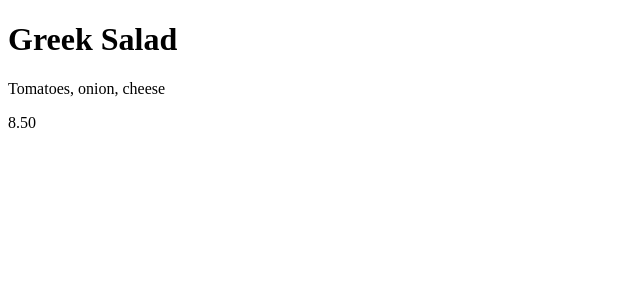
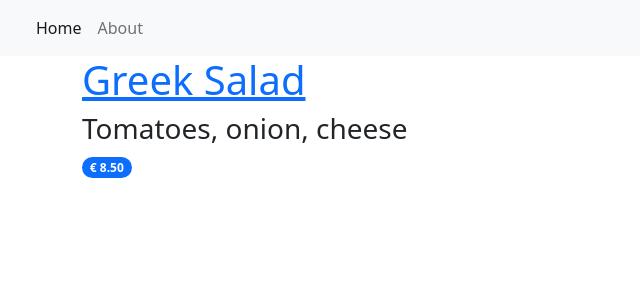
Before and after one commit to rosendomendoza/App18-restaurant-menu, a Django app: page /item/2/ in a window 1280 px wide. Shown: the top 300 px of the page, without its empty margins (0-640 px from the left). Run offline with Django 4.2, Linux system fonts and the light colour scheme; data comes from the database, SQL or seed files in the repository; some libraries are stand-ins or nearby versions.

Commit message:
Day 57: Add a base template and Add style with bootstrap

```diff
--- /dev/null
+++ b/restaurant_menu/templates/base.html
@@ -0,0 +1,38 @@
+<!DOCTYPE html>
+<html lang="en">
+    <head>
+        <meta charset="utf-8">
+        <meta name="viewport" content="width=device-width, initial-scale=1">
+        <link href="https://cdn.jsdelivr.net/npm/bootstrap@5.2.0-beta1/dist/css/bootstrap.min.css" rel="stylesheet" integrity="sha384-0evHe/X+R7YkIZDRvuzKMRqM+OrBnVFBL6DOitfPri4tjfHxaWutUpFmBp4vmVor" crossorigin="anonymous">
+        <title>Menu Products</title>
+    </head>
+    <body>
+        <nav class="navbar navbar-expand-lg bg-light">
+            <div class="container-fluid">
+                    <a class="navbar-brand" href="#"></a>
+
+                    <button class="navbar-toggler" type="button" data-bs-toggle="collapse" data-bs-target="#navbarNav" aria-controls="navbarNav" aria-expanded="false" aria-label="Toggle navigation">
+                         <span class="navbar-toggler-icon"></span>
+                    </button>
+                <div class="collapse navbar-collapse" id="navbarNav">
+                    <ul class="navbar-nav">
+                         <li class="nav-item">
+                            <a class="nav-link active" aria-current="page" href="{% url 'home' %}">Home</a>
+                        </li>
+                        <li class="nav-item">
+                            <a class="nav-link" aria-current="page" href="{% url 'home' %}">About</a>
+                        </li>
+                    </ul>
+                </div>
+            </div>
+        </nav>
+
+        {% block content %}
+        {% endblock content %}
+
+<!-- JavaScript Bundle with Popper -->
+             <script src="https://code.jquery.com/jquery-2.1.3.min.js"></script>
+        <script src="https://cdn.jsdelivr.net/npm/bootstrap@5.2.0-beta1/dist/js/bootstrap.bundle.min.js" integrity="sha384-pprn3073KE6tl6bjs2QrFaJGz5/SUsLqktiwsUTF55Jfv3qYSDhgCecCxMW52nD2" crossorigin="anonymous"></script>
+
+    </body>
+</html>
--- a/restaurant_menu/templates/menu_item_detail.html
+++ b/restaurant_menu/templates/menu_item_detail.html
@@ -1,12 +1,9 @@
-<!DOCTYPE html>
-<html lang="en">
-<head>
-    <meta charset="UTF-8">
-    <title>Title</title>
-</head>
-<body>
-    <h1>{{ object.meal }}</h1>
-    <p>{{ object.description }}</p>
-    <p>{{ object.price }}</p>
-</body>
-</html>
+{% extends 'base.html' %}
+{% block content %}
+    <div class="container">
+        <h1 class="text-primary"><u>{{ object.meal }}</u></h1>
+        <h3>{{ object.description }}</h3>
+        <p class="badge bg-primary rounded-pill">€ {{ object.price }}</p>
+        <p>
+    </div>
+{% endblock content %}
```
Also changed, not shown: restaurant_menu/templates/index.html (+16 -10 lines).
